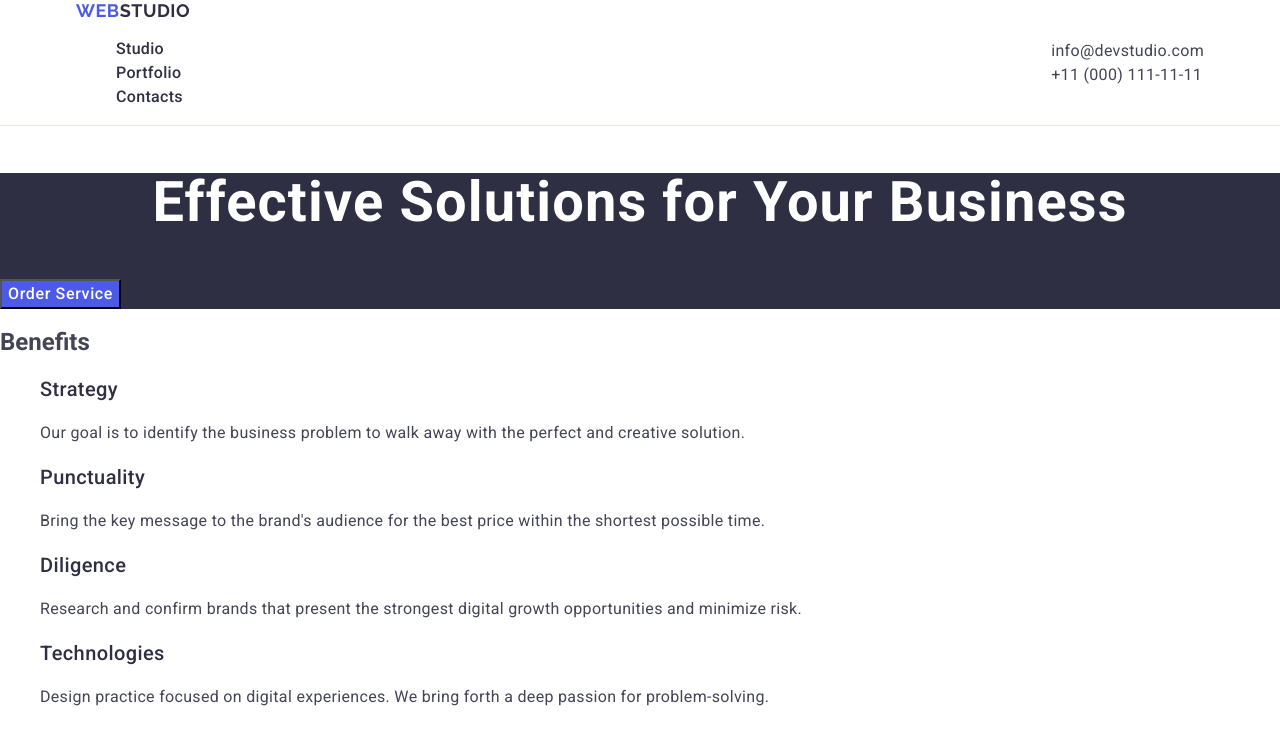
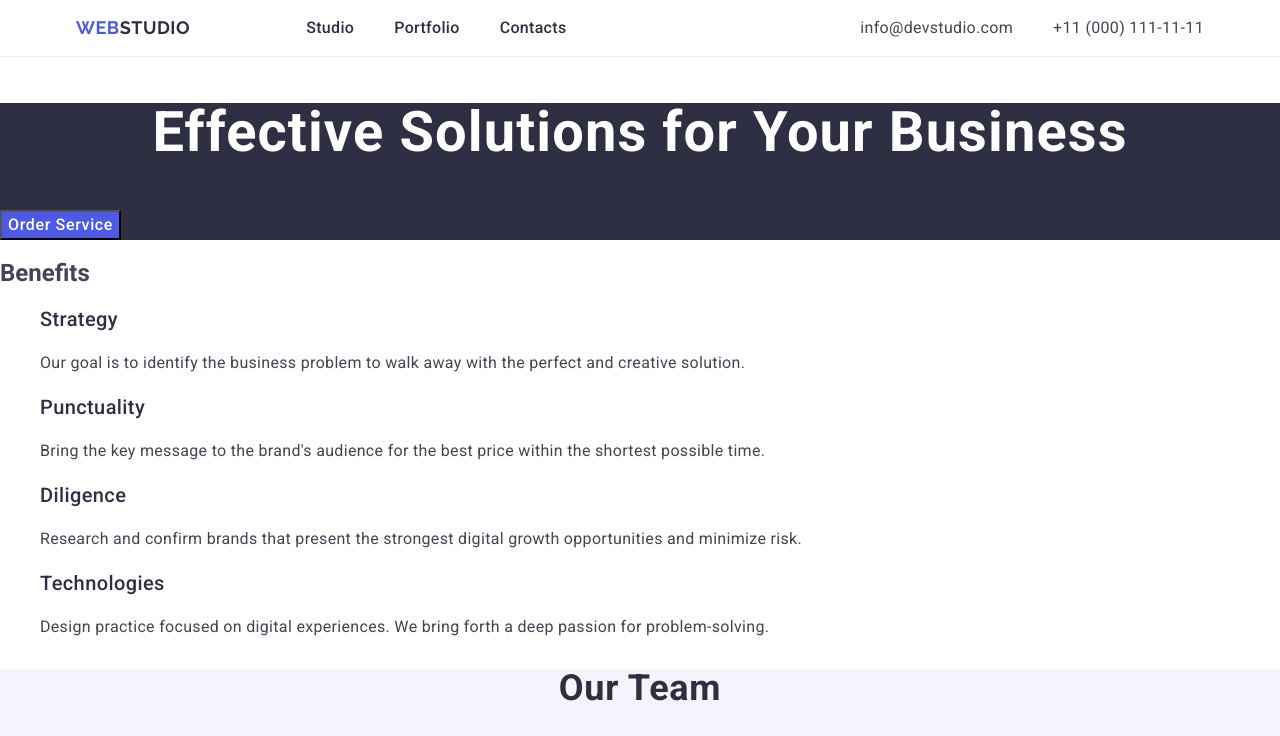
Before and after one commit to Sendax111/goit-markup-hw-03, a plain HTML site: page index.html in a window 1280 px wide. Shown: the top 736 px of the page. Drawn offline with nearby package versions, Linux system fonts and the light colour scheme.

Commit message:
134 header

```diff
--- a/css/styles.css
+++ b/css/styles.css
@@ -20,7 +20,8 @@ font-size: 18px;
 letter-spacing: 0.03em;
 text-transform: uppercase;
 color: #4d5ae5;
-line-height: 1.17
+line-height: 1.17;
+margin-right: 76px;
 }
 .page-nav {
     font-family: "Roboto", sans-serif;
@@ -28,6 +29,8 @@ line-height: 1.17
         font-size: 16px;
         letter-spacing: 0.02em;
         color: #2e2f42;
+        display: flex;
+        gap: 40px;
 }
 .page-address {
     font-family: "Roboto", sans-serif;
@@ -146,6 +149,7 @@ font-family: "Roboto", sans-serif;
 .link-nav {
     line-height: 1.5;
     color: #2e2f42;
+    padding: 24px 0;
 }
 .link-nav:hover,
 .link-nav:focus {
@@ -189,5 +193,12 @@ border-bottom: 1px solid #e7e9fc;
     width: 1158px;
     margin: 0 auto;
     padding: 0 15px;
-
 }
+.nav-class {
+    display: flex;
+    align-items: center;
+}
+.address-menu {
+    display: flex;
+    gap: 40px;
+}
--- a/index.html
+++ b/index.html
@@ -14,7 +14,7 @@
 <body class="basis-of-styles">
     <header class="headeroll">
       <div class="container">
-      <nav>
+      <nav class="nav-class">
     <a class="logo" href="./index.html">Web<span>Studio</span></a>
         <!--menu nav-->
         <ul class="page-nav">
@@ -24,7 +24,7 @@
         </ul>
       </nav>
       <address class="page-address">
-        <ul>
+        <ul class="address-menu">
         <li>
           <a class="nav-address" href="mailto:info@devstudio.com">info@devstudio.com</a>
         </li>
```
